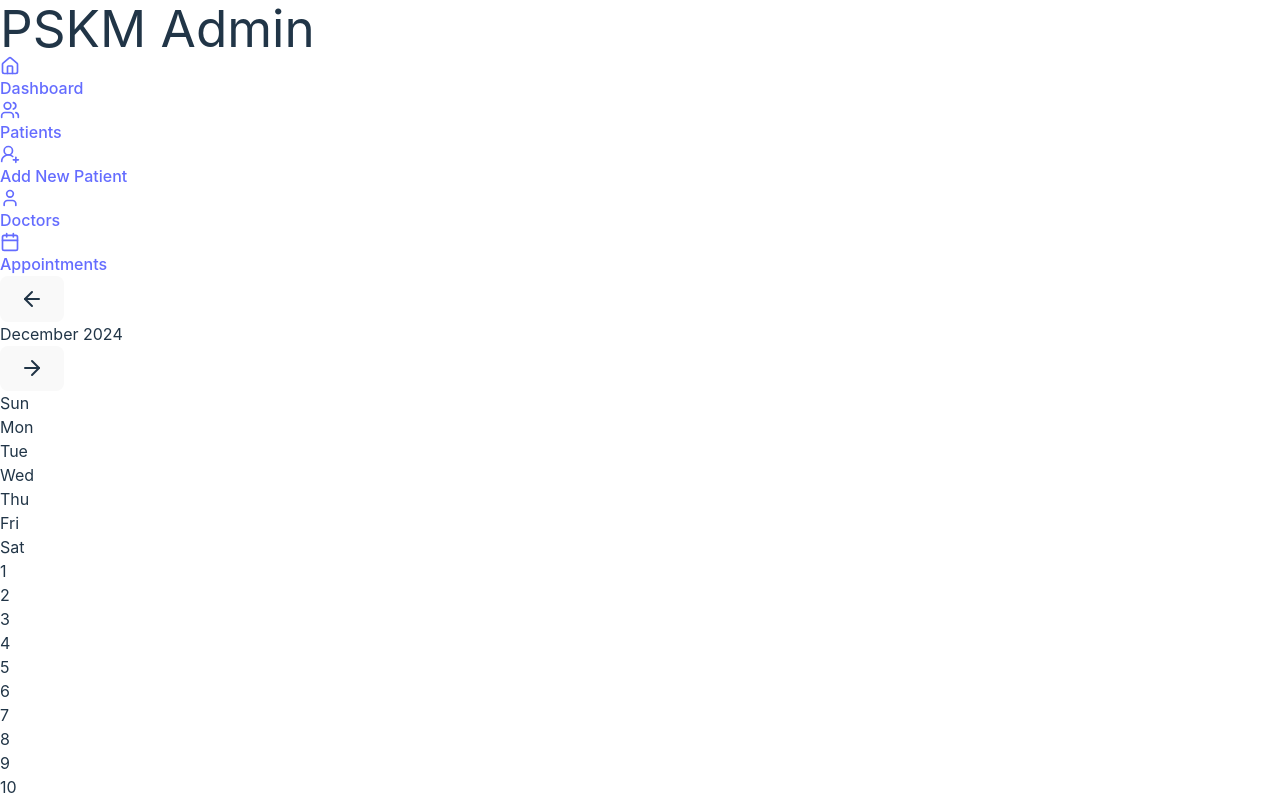
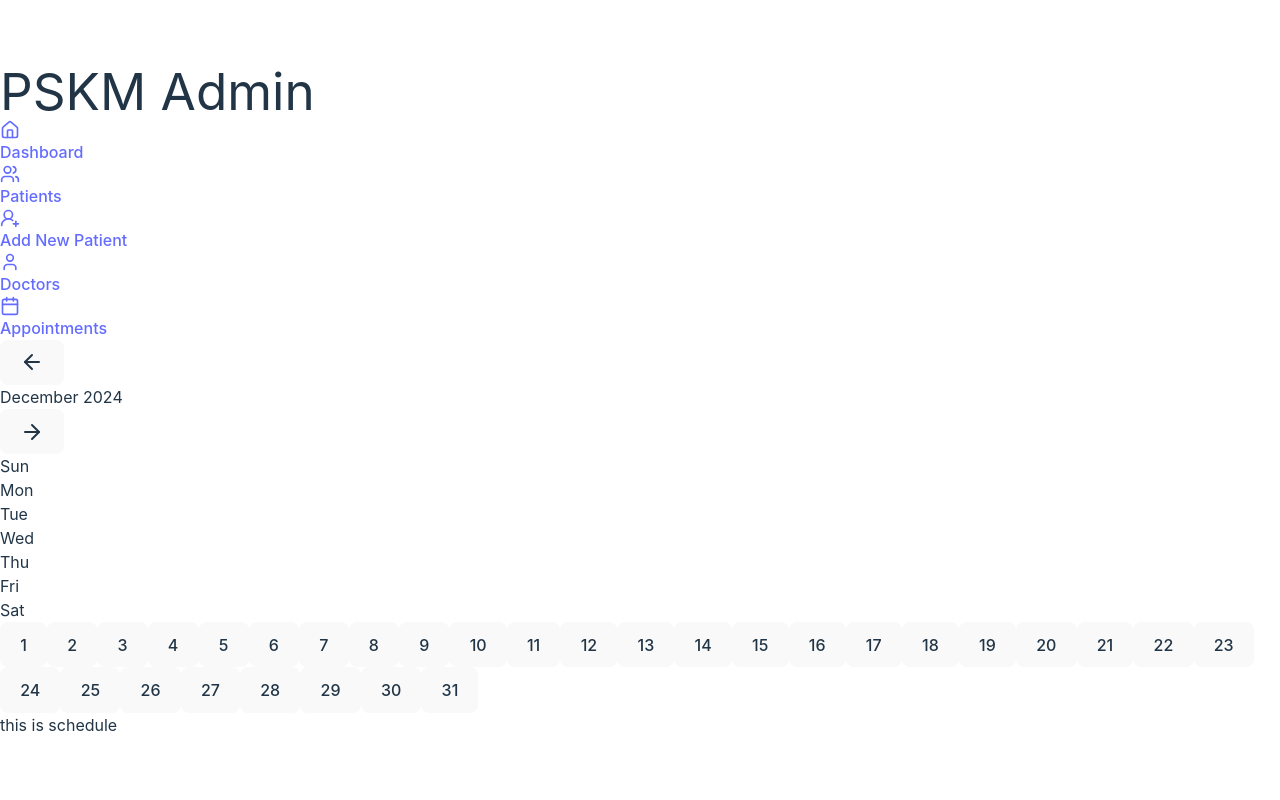
Before and after one commit to hewhounknown/react_pskm, a React (Vite) app: page /appointments in a window 1280 px wide. Shown: the top 800 px of the page. Built offline with nearby package versions, Linux system fonts and the light colour scheme.

Commit message:
[added] calendar

```diff
--- a/src/components/Calendar.tsx
+++ b/src/components/Calendar.tsx
@@ -3,121 +3,76 @@ import {ArrowLeft, ArrowRight} from 'lucide-react'
 import { MonthNames } from "../data/months";
 import { DaysOfWeek } from "../data/daysofweek";
 
+interface CalendarProps {
+  selectedDate: Date;
+  onDateSelect: (date: Date) => void;
+  appointments: Record<string, any[]>;
+}
 
-export const Calendar: React.FC = () => {
-  const [currentDate, setCurrentDate] = useState(new Date());
-  const [selectedDate, setSelectedDate] = useState<string | null>(null);
-  const [daysInMonth, setDaysInMonth] = useState<number[]>([]);
-  const [firstDayOfWeek, setFirstDayOfWeek] = useState<number>(0);
-
-  const generateCalendar = (year: number, month: number) => {
-    const firstDay = new Date(year, month, 1).getDay();
-    const days = new Date(year, month + 1, 0).getDate();
-
-    setFirstDayOfWeek(firstDay);
-    setDaysInMonth(Array.from({ length: days }, (_, i) => i + 1));
-  };
+export const Calendar: React.FC<CalendarProps> = ({selectedDate, onDateSelect, appointments}) => {
+  const [current, setCurrent] = useState(new Date());
+  const [days, setDays] = useState<number[]>([]);
+  const [firstDay, setFirstDay] = useState(0);
 
   useEffect(() => {
-    generateCalendar(currentDate.getFullYear(), currentDate.getMonth());
-  }, [currentDate]);
+    const fd = new Date(current.getFullYear(), current.getMonth(), 1).getDay();
+    const dm = new Date(current.getFullYear(), current.getMonth() + 1, 0).getDate();
+    setFirstDay(fd);
+    setDays(Array.from({length: dm}, (_, i) => i + 1));
+  }, [current]);
 
-  const handlePrevMonth = () => {
-    setCurrentDate((prev) => {
-      const newDate = new Date(prev.getFullYear(), prev.getMonth() - 1, 1);
-      return newDate;
-    });
-  };
-
-  const handleNextMonth = () => {
-    setCurrentDate((prev) => {
-      const newDate = new Date(prev.getFullYear(), prev.getMonth() + 1, 1);
-      return newDate;
-    });
-  };
-
-  const handleDateClick = (day: number) => {
-    const selected = new Date(
-      currentDate.getFullYear(),
-      currentDate.getMonth(),
-      day
-    );
-    const options: Intl.DateTimeFormatOptions = {
-      weekday: "long",
-      year: "numeric",
-      month: "long",
-      day: "numeric",
-    };
-    setSelectedDate(selected.toLocaleDateString(undefined, options));
-  };
-
-  const closeModal = () => {
-    setSelectedDate(null);
+  const formatDate = (d: number) => {
+    const year = current.getFullYear();
+    const month = current.getMonth() + 1; // Don't pad with zeros
+    return `${year}-${month}-${d}`; // Don't pad day with zeros
   };
 
   return (
-    <div className="bg-gray-100 flex items-center justify-center h-screen ">
-      <div className="md:w-9/12 sm:w-10/12 ">
+    <div className="bg-gray-100 flex items-center justify-center h-screen">
+      <div className="md:w-9/12 sm:w-10/12">
         <div className="bg-white shadow-lg rounded-lg overflow-hidden">
           <div className="flex items-center justify-between px-6 py-3 bg-gray-700">
-            <button onClick={handlePrevMonth} className="text-black">
+            <button onClick={() => setCurrent(prev => new Date(prev.getFullYear(), prev.getMonth() - 1, 1))}>
               <ArrowLeft/>
             </button>
             <h2 className="text-white">
-              {MonthNames[currentDate.getMonth()]} {currentDate.getFullYear()}
+              {MonthNames[current.getMonth()]} {current.getFullYear()}
             </h2>
-            <button onClick={handleNextMonth} className="text-black">
+            <button onClick={() => setCurrent(prev => new Date(prev.getFullYear(), prev.getMonth() + 1, 1))}>
               <ArrowRight/>
             </button>
           </div>
           <div className="grid grid-cols-7 gap-2 p-4">
-            {DaysOfWeek.map((day) => (
-              <div key={day} className="text-center font-semibold">
-                {day}
-              </div>
+            {DaysOfWeek.map(d => (
+              <div key={d} className="text-center font-semibold">{d}</div>
             ))}
-            {Array.from({ length: firstDayOfWeek }).map((_, index) => (
-              <div key={`empty-${index}`} />
-            ))}
-            {daysInMonth.map((day) => (
-              <div
-                key={day}
-                className={`text-center py-2 border cursor-pointer ${
-                  currentDate.getDate() === day &&
-                  currentDate.getMonth() === new Date().getMonth() &&
-                  currentDate.getFullYear() === new Date().getFullYear()
-                    ? "bg-blue-500 text-white"
-                    : ""
-                }`}
-                onClick={() => handleDateClick(day)}
-              >
-                {day}
-              </div>
-            ))}
+            {Array.from({length: firstDay}).map((_, i) => <div key={`empty-${i}`}/>)}
+            {days.map(d => {
+              const today = new Date();
+              const dateKey = formatDate(d);
+              const isToday = d === today.getDate() &&
+                current.getMonth() === today.getMonth() &&
+                current.getFullYear() === today.getFullYear();
+              const isSelected = d === selectedDate.getDate() &&
+                current.getMonth() === selectedDate.getMonth() &&
+                current.getFullYear() === selectedDate.getFullYear();
+              const hasAppts = Boolean(appointments[dateKey]?.length>0);
+
+              return (
+                <button
+                  key={d}
+                  onClick={() => onDateSelect(new Date(current.getFullYear(), current.getMonth(), d))}
+                  className={`text-center py-2 border rounded-lg cursor-pointer
+                    ${isToday ? 'border-blue-500' : ''}
+                    ${isSelected ? 'bg-blue-500 text-white' : 'hover:bg-gray-100'}
+                    ${hasAppts && !isSelected ? 'text-blue-600 font-medium' : ''}`}
+                >
+                  {d}
+                  {hasAppts && <div className="w-1 h-1 bg-current rounded-full mx-auto mt-1"/>}
+                </button>
+              );
+            })}
           </div>
-
-          {selectedDate && (
-            <div
-              id="myModal"
-              className="modal fixed inset-0 flex items-center justify-center z-50"
-            >
-              <div className="modal-overlay absolute inset-0 bg-black opacity-50"></div>
-              <div className="modal-container bg-white w-11/12 md:max-w-md mx-auto rounded shadow-lg z-50 overflow-y-auto">
-                <div className="modal-content py-4 text-left px-6">
-                  <div className="flex justify-between items-center pb-3">
-                    <p className="text-2xl font-bold">Selected Date</p>
-                    <button
-                      onClick={closeModal}
-                      className="modal-close px-3 py-1 rounded-full bg-gray-200 hover:bg-gray-300 focus:outline-none focus:ring"
-                    >
-                      ✕
-                    </button>
-                  </div>
-                  <div className="text-xl font-semibold">{selectedDate}</div>
-                </div>
-              </div>
-            </div>
-          )}
         </div>
       </div>
     </div>
--- /dev/null
+++ b/src/components/Schedule.tsx
@@ -0,0 +1,11 @@
+import React from "react";
+
+
+export const Schedule: React.FC = () => {
+
+    return (
+        <div>
+            this is schedule
+        </div>
+    )
+}
--- a/src/pages/Appointment.tsx
+++ b/src/pages/Appointment.tsx
@@ -1,13 +1,35 @@
-import React from "react";
+import React, {useState} from "react";
 import { Calendar } from "../components/Calendar";
+import { Schedule } from "../components/Schedule";
 
 
 export const Appointment: React.FC = () => {
+    const [selectedDate, setSelectedDate] = useState(new Date());
+
+    const appointments = {
+        "2024-12-2": [
+          { id: "4", title: "Doctor Visit", time: "10:00", description: "Annual health checkup" }
+        ],
+        "2024-12-23": [
+          { id: "1", title: "Dental Checkup", time: "09:00", description: "Regular dental examination" },
+          { id: "2", title: "Team Meeting", time: "14:30", description: "Weekly sync with the team" }
+        ],
+        "2024-12-24": [
+          { id: "3", title: "Doctor Visit", time: "10:00", description: "Annual health checkup" }
+        ]
+    };
 
     return (
         <div className="grid grid-cols-3 gap-1">
             <div className="col-span-2">
-                <Calendar/>
+                <Calendar
+                    selectedDate={selectedDate}
+                    onDateSelect={setSelectedDate}
+                    appointments={appointments}
+                />
+            </div>
+            <div>
+                <Schedule />
             </div>
         </div>
     )
```
